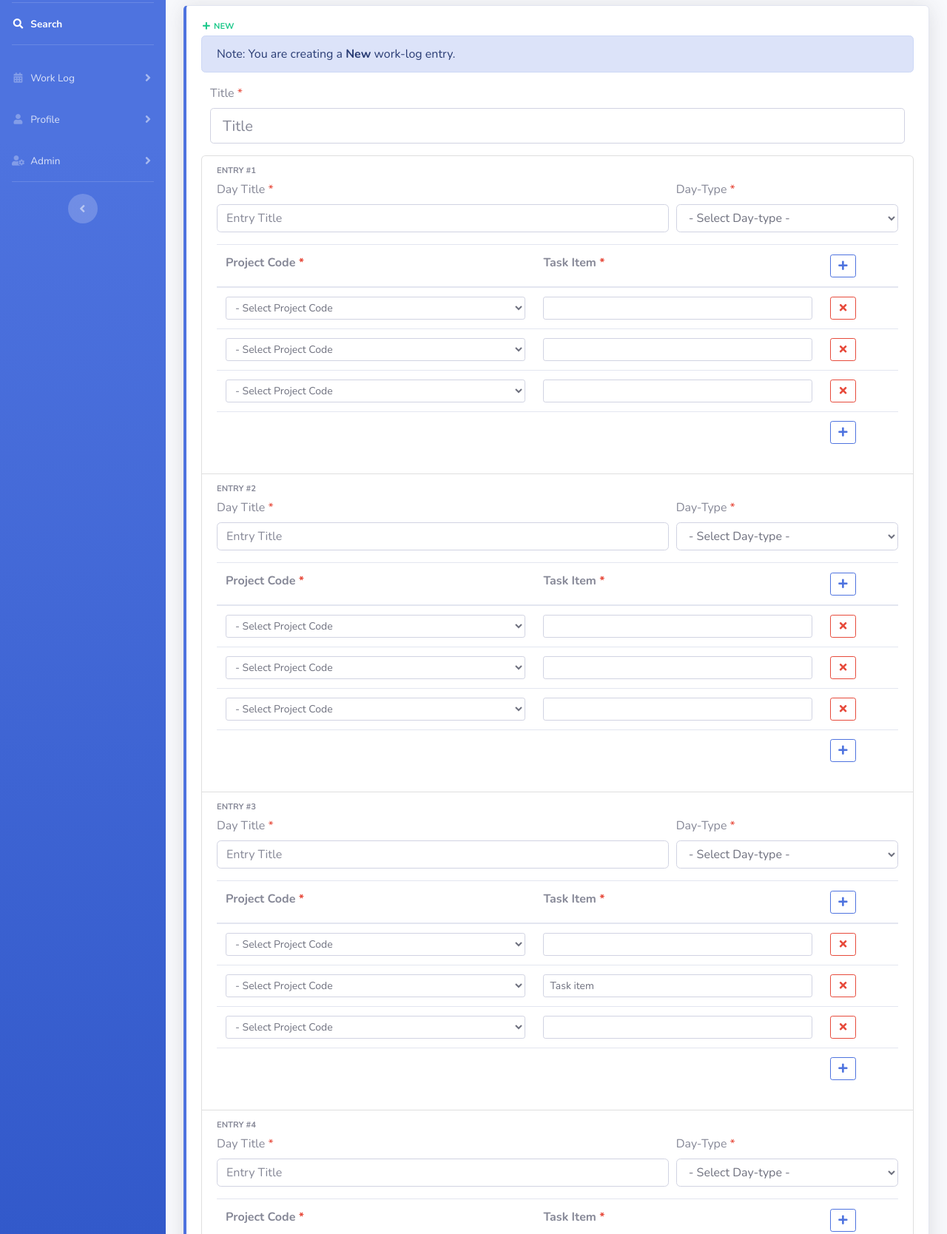
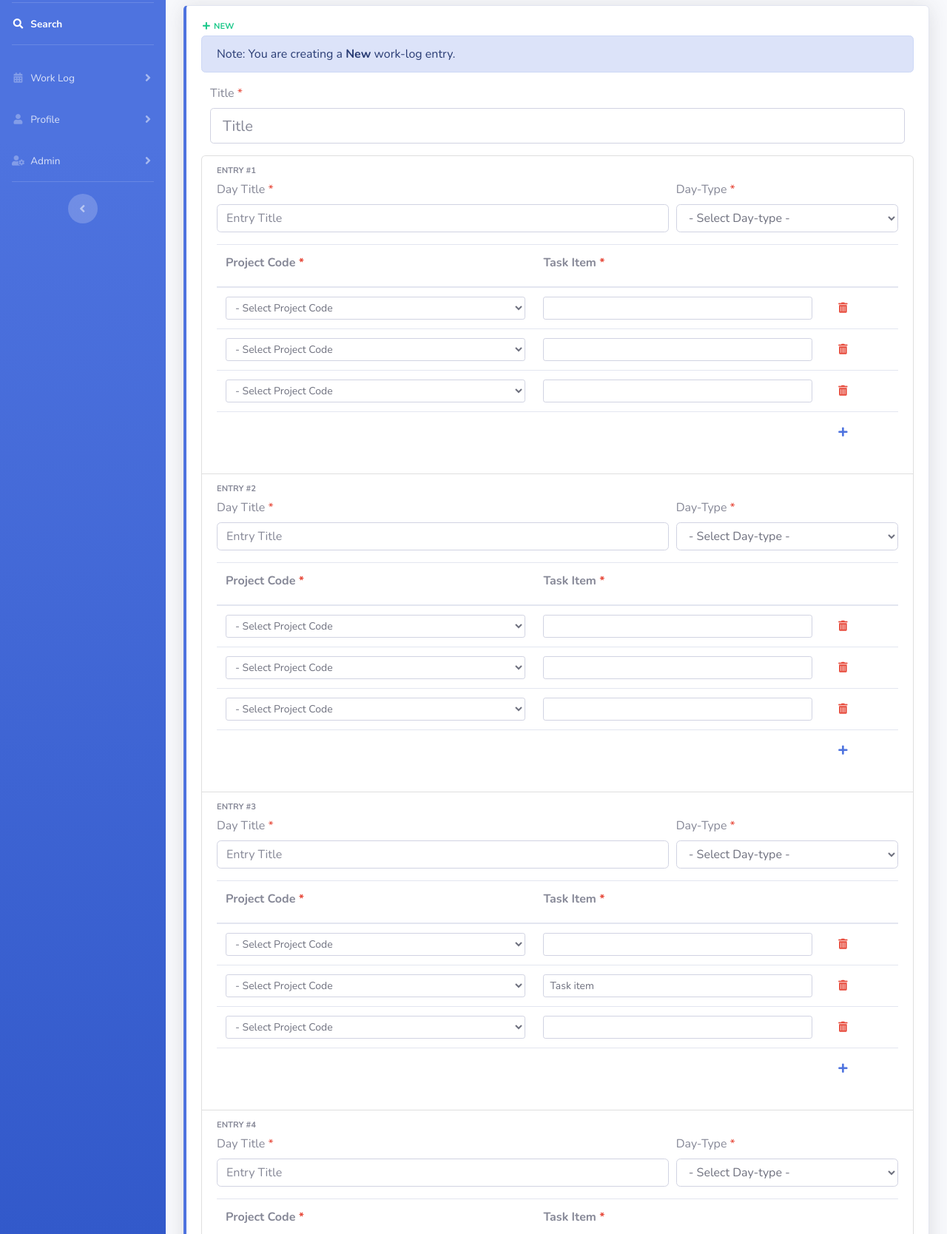
Before and after one commit to davinaleong/proj-worklog-template, a website with bundled scripts: page new-log.html in a window 1280 px wide. Shown: the part 67-1735 px from the top of the page at 74% size. Built offline with nearby package versions, Linux system fonts and the light colour scheme.

Commit message:
Finished tightening styles of new-log form

```diff
--- a/new-log.html
+++ b/new-log.html
@@ -223,10 +223,7 @@
                                 Task Item <span class="text-danger">*</span>
                               </label>
                             </th>
-                            <th>
-                              <button type="button" class="btn btn-sm btn-outline-primary">
-                                <i class="fas fa-fw fa-plus"></i></button>
-                            </th>
+                            <th>&nbsp;</th>
                           </tr>
                         </thead>
                         <tbody>
@@ -250,8 +247,8 @@
                             </td>
                             <td>
                               <button type="button" name="entry0-item0-cancel"
-                                class="btn btn-sm btn-outline-danger">
-                                <i class="fas fa-fw fa-times"></i>
+                                class="btn btn-sm btn-link text-danger">
+                                <i class="fas fa-fw fa-trash-alt"></i>
                               </button>
                             </td>
                           </tr>
@@ -275,8 +272,8 @@
                             </td>
                             <td>
                               <button type="button" name="entry0-item1-cancel"
-                                class="btn btn-sm btn-outline-danger">
-                                <i class="fas fa-fw fa-times"></i>
+                                class="btn btn-sm btn-link text-danger">
+                                <i class="fas fa-fw fa-trash-alt"></i>
                               </button>
                             </td>
                           </tr>
@@ -300,8 +297,8 @@
                             </td>
                             <td>
                               <button type="button" name="entry0-item2-cancel"
-                                class="btn btn-sm btn-outline-danger">
-                                <i class="fas fa-fw fa-times"></i>
+                                class="btn btn-sm btn-link text-danger">
+                                <i class="fas fa-fw fa-trash-alt"></i>
                               </button>
                             </td>
                           </tr>
@@ -310,7 +307,7 @@
                           <tr>
                             <td colspan="2">&nbsp;</td>
                             <td>
-                              <button type="button" class="btn btn-sm btn-outline-primary">
+                              <button type="button" class="btn btn-sm btn-link text-primary">
                                 <i class="fas fa-fw fa-plus"></i></button>
                             </td>
                           </tr>
@@ -363,10 +360,7 @@
                                 Task Item <span class="text-danger">*</span>
                               </label>
                             </th>
-                            <th>
-                              <button type="button" class="btn btn-sm btn-outline-primary">
-                                <i class="fas fa-fw fa-plus"></i></button>
-                            </th>
+                            <th>&nbsp;</th>
                           </tr>
                         </thead>
                         <tbody>
@@ -390,8 +384,8 @@
                             </td>
                             <td>
                               <button type="button" name="entry2-item0-cancel"
-                                class="btn btn-sm btn-outline-danger">
-                                <i class="fas fa-fw fa-times"></i>
+                                class="btn btn-sm btn-link text-danger">
+                                <i class="fas fa-fw fa-trash-alt"></i>
                               </button>
                             </td>
                           </tr>
@@ -415,8 +409,8 @@
                             </td>
                             <td>
                               <button type="button" name="entry2-item1-cancel"
-                                class="btn btn-sm btn-outline-danger">
-                                <i class="fas fa-fw fa-times"></i>
+                                class="btn btn-sm btn-link text-danger">
+                                <i class="fas fa-fw fa-trash-alt"></i>
                               </button>
                             </td>
                           </tr>
@@ -440,8 +434,8 @@
                             </td>
                             <td>
                               <button type="button" name="entry2-item2-cancel"
-                                class="btn btn-sm btn-outline-danger">
-                                <i class="fas fa-fw fa-times"></i>
+                                class="btn btn-sm btn-link text-danger">
+                                <i class="fas fa-fw fa-trash-alt"></i>
                               </button>
                             </td>
                           </tr>
@@ -450,7 +444,7 @@
                           <tr>
                             <td colspan="2">&nbsp;</td>
                             <td>
-                              <button type="button" class="btn btn-sm btn-outline-primary">
+                              <button type="button" class="btn btn-sm btn-link text-primary">
                                 <i class="fas fa-fw fa-plus"></i></button>
                             </td>
                           </tr>
@@ -503,10 +497,7 @@
                                 Task Item <span class="text-danger">*</span>
                               </label>
                             </th>
-                            <th>
-                              <button type="button" class="btn btn-sm btn-outline-primary">
-                                <i class="fas fa-fw fa-plus"></i></button>
-                            </th>
+                            <th>&nbsp;</th>
                           </tr>
                         </thead>
                         <tbody>
@@ -530,8 +521,8 @@
                             </td>
                             <td>
                               <button type="button" name="entry2-item0-cancel"
-                                class="btn btn-sm btn-outline-danger">
-                                <i class="fas fa-fw fa-times"></i>
+                                class="btn btn-sm btn-link text-danger">
+                                <i class="fas fa-fw fa-trash-alt"></i>
                               </button>
                             </td>
                           </tr>
@@ -556,8 +547,8 @@
                             </td>
                             <td>
                               <button type="button" name="entry2-item1-cancel"
-                                class="btn btn-sm btn-outline-danger">
-                                <i class="fas fa-fw fa-times"></i>
+                                class="btn btn-sm btn-link text-danger">
+                                <i class="fas fa-fw fa-trash-alt"></i>
                               </button>
                             </td>
                           </tr>
@@ -581,8 +572,8 @@
                             </td>
                             <td>
                               <button type="button" name="entry2-item2-cancel"
-                                class="btn btn-sm btn-outline-danger">
-                                <i class="fas fa-fw fa-times"></i>
+                                class="btn btn-sm btn-link text-danger">
+                                <i class="fas fa-fw fa-trash-alt"></i>
                               </button>
                             </td>
                           </tr>
@@ -591,7 +582,7 @@
                           <tr>
                             <td colspan="2">&nbsp;</td>
                             <td>
-                              <button type="button" class="btn btn-sm btn-outline-primary">
+                              <button type="button" class="btn btn-sm btn-link text-primary">
                                 <i class="fas fa-fw fa-plus"></i></button>
                             </td>
                           </tr>
@@ -644,10 +635,7 @@
                                 Task Item <span class="text-danger">*</span>
                               </label>
                             </th>
-                            <th>
-                              <button type="button" class="btn btn-sm btn-outline-primary">
-                                <i class="fas fa-fw fa-plus"></i></button>
-                            </th>
+                            <th>&nbsp;</th>
                           </tr>
                         </thead>
                         <tbody>
@@ -671,8 +659,8 @@
                             </td>
                             <td>
                               <button type="button" name="entry3-item0-cancel"
-                                class="btn btn-sm btn-outline-danger">
-                                <i class="fas fa-fw fa-times"></i>
+                                class="btn btn-sm btn-link text-danger">
+                                <i class="fas fa-fw fa-trash-alt"></i>
                               </button>
                             </td>
                           </tr>
@@ -696,8 +684,8 @@
                             </td>
                             <td>
                               <button type="button" name="entry3-item1-cancel"
-                                class="btn btn-sm btn-outline-danger">
-                                <i class="fas fa-fw fa-times"></i>
+                                class="btn btn-sm btn-link text-danger">
+                                <i class="fas fa-fw fa-trash-alt"></i>
                               </button>
                             </td>
                           </tr>
@@ -721,8 +709,8 @@
                             </td>
                             <td>
                               <button type="button" name="entry3-item2-cancel"
-                                class="btn btn-sm btn-outline-danger">
-                                <i class="fas fa-fw fa-times"></i>
+                                class="btn btn-sm btn-link text-danger">
+                                <i class="fas fa-fw fa-trash-alt"></i>
                               </button>
                             </td>
                           </tr>
@@ -731,7 +719,7 @@
                           <tr>
                             <td colspan="2">&nbsp;</td>
                             <td>
-                              <button type="button" class="btn btn-sm btn-outline-primary">
+                              <button type="button" class="btn btn-sm btn-link text-primary">
                                 <i class="fas fa-fw fa-plus"></i></button>
                             </td>
                           </tr>
@@ -784,10 +772,7 @@
                                 Task Item <span class="text-danger">*</span>
                               </label>
                             </th>
-                            <th>
-                              <button type="button" class="btn btn-sm btn-outline-primary">
-                                <i class="fas fa-fw fa-plus"></i></button>
-                            </th>
+                            <th>&nbsp;</th>
                           </tr>
                         </thead>
                         <tbody>
@@ -811,8 +796,8 @@
                             </td>
                             <td>
                               <button type="button" name="entry4-item0-cancel"
-                                class="btn btn-sm btn-outline-danger">
-                                <i class="fas fa-fw fa-times"></i>
+                                class="btn btn-sm btn-link text-danger">
+                                <i class="fas fa-fw fa-trash-alt"></i>
                               </button>
                             </td>
                           </tr>
@@ -836,8 +821,8 @@
                             </td>
                             <td>
                               <button type="button" name="entry4-item1-cancel"
-                                class="btn btn-sm btn-outline-danger">
-                                <i class="fas fa-fw fa-times"></i>
+                                class="btn btn-sm btn-link text-danger">
+                                <i class="fas fa-fw fa-trash-alt"></i>
                               </button>
                             </td>
                           </tr>
@@ -861,8 +846,8 @@
                             </td>
                             <td>
                               <button type="button" name="entry4-item2-cancel"
-                                class="btn btn-sm btn-outline-danger">
-                                <i class="fas fa-fw fa-times"></i>
+                                class="btn btn-sm btn-link text-danger">
+                                <i class="fas fa-fw fa-trash-alt"></i>
                               </button>
                             </td>
                           </tr>
@@ -871,7 +856,7 @@
                           <tr>
                             <td colspan="2">&nbsp;</td>
                             <td>
-                              <button type="button" class="btn btn-sm btn-outline-primary">
+                              <button type="button" class="btn btn-sm btn-link text-primary">
                                 <i class="fas fa-fw fa-plus"></i></button>
                             </td>
                           </tr>
```
